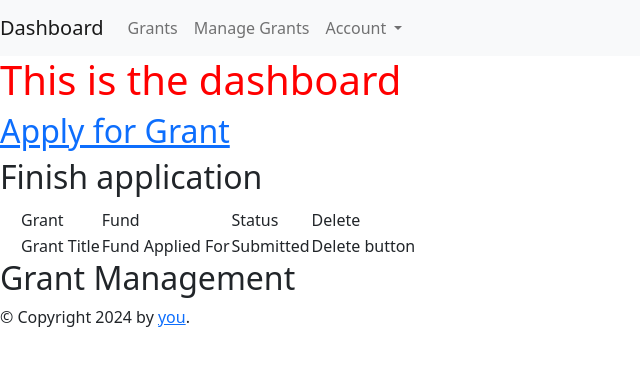
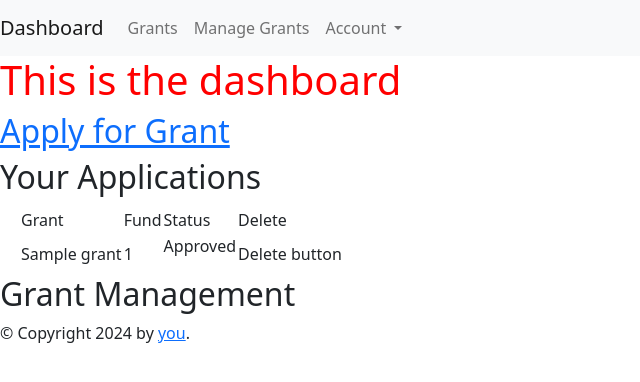
Before and after one commit to PhilMele/M3Project, a Flask app: page /dashboard in a window 1280 px wide. Shown: the top 382 px of the page, without its empty margins (0-640 px from the left). Run offline with Flask 3, Linux system fonts and the light colour scheme; a user stored in the database is signed in; tables that the repository leaves empty hold one stand-in row (values such as "Sample post"); some libraries are stand-ins or nearby versions.

Commit message:
Add addition logic to grantee-dashboard() o display applications status

```diff
--- a/app.py
+++ b/app.py
@@ -289,7 +289,10 @@ def internal_server_error(e):
 @app.route("/dashboard")
 # @login_required
 def dashboard():
-    return render_template('grantee/grantee-dashboard.html')
+    applications = GrantApplication.query.filter_by(user_id = current_user.id)
+    print(f'applications = {applications}')
+    return render_template('grantee/grantee-dashboard.html',
+    applications=applications)
 
 #displays grants available
 
@@ -663,7 +666,6 @@ def show_all_grant_application(grant_id):
     grant_id=grant_id,
     applications=applications)
 
-
 @app.route("/show-user-grant-application/<int:grant_id>/<int:grant_application_id>",methods=['GET', 'POST'])
 def show_user_grant_application_id(grant_id, grant_application_id):
     #re-use same logic that in `read_submitted_application()`
@@ -705,8 +707,6 @@ def approve_user_grant_application_id(grant_id, grant_application_id):
     grant_id=grant_id,
     grant_application_id=grant_application_id))
 
-
-
 #Add logic to set GrantApplication as Submitted by user when
 #all question have been answered
 #count all questions within Application ID
--- a/templates/grantee/grantee-dashboard.html
+++ b/templates/grantee/grantee-dashboard.html
@@ -4,7 +4,7 @@
 
 <h2><a href="{{ url_for('grant_available') }}">Apply for Grant</a></h2>
 
-<h2>Finish application</h2>
+<h2>Your Applications</h2>
 <!-- Loop of grants applied + status -->
 <table style="margin-left: 20px;">
     <!-- Table headers -->
@@ -20,12 +20,29 @@
     <!-- For loop logic  -->
 
     <!-- Table rows -->
+    {%for grantapplication in applications%}
     <tr>
-        <td>Grant Title</td>
-        <td>Fund Applied For</td>
-        <td>Submitted</td>
+        <td>{{grantapplication.grant.grant_title}}</td>
+        <td>{{grantapplication.grant.grant_fund}}</td>
+        <td>
+
+            <!-- If grant is approved -->
+            {%if grantapplication.is_approved %}
+                <p>Approved</p>
+                <!-- If grant is rejected -->
+                {%elif grantapplication.is_rejected %}
+                <p>Rejected</p>
+                <!-- If grant is submitted -->
+                {%elif grantapplication.is_submitted %}
+                <p>Submitted</p>
+                <!-- If grant is not submitted -->
+                {% else %}
+                <p>Not submitted</p>
+            {%endif%}
+        </td>
         <td>Delete button</td>
     </tr>
+    {%endfor%}
 
 
 </table>
```
Also changed, not shown: templates/grantee/grants-available.html (+15 -1 lines).
